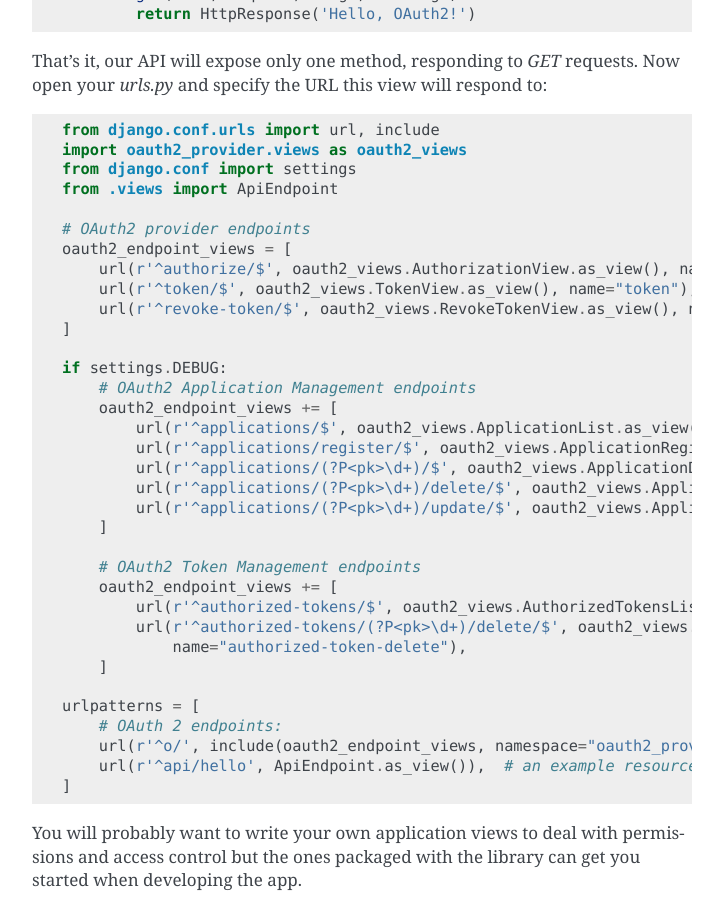
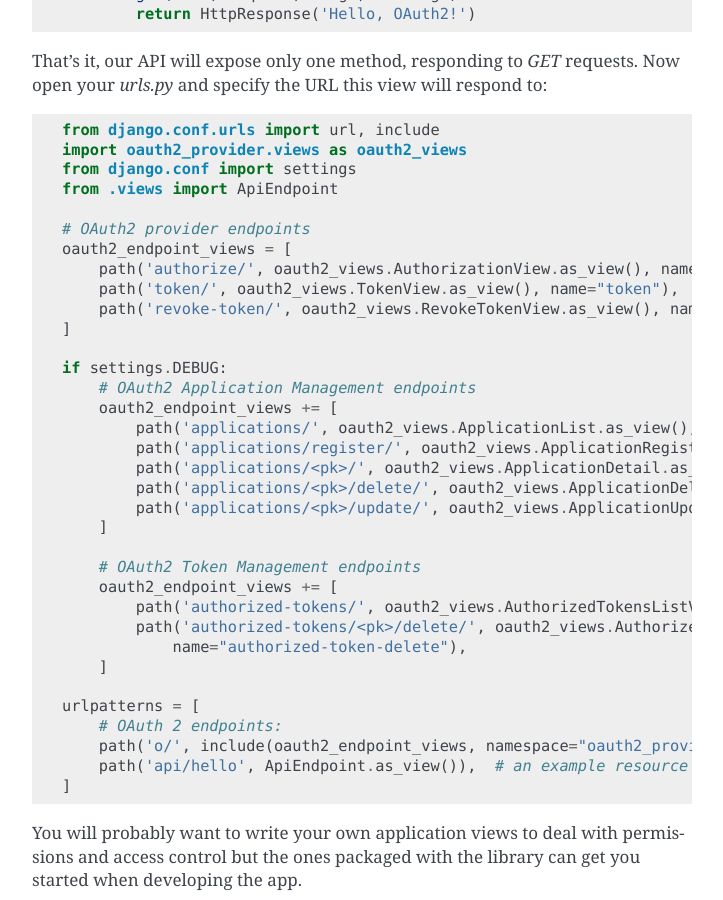
Before and after one commit to codemachine0313/django-oauth-toolkit, a Sphinx documentation site: the page built from docs/tutorial/tutorial_02.rst, in a window 1280 px wide and 900 px high, scrolled down 713 px. Shown: the whole window, without its empty margins (388-1111 px from the left). Built offline with Sphinx 7.4.7, drawn with Linux system fonts in a browser that asks for light colours.

Commit message:
Updated 'url' with 'path' in documentation

```diff
--- a/docs/install.rst
+++ b/docs/install.rst
@@ -21,7 +21,10 @@
 
     urlpatterns = [
         ...
-        url(r'^o/', include('oauth2_provider.urls', namespace='oauth2_provider')),
+        path('o/', include('oauth2_provider.urls', namespace='oauth2_provider')),
+
+        # using re_path
+        re_path(r'^o/', include('oauth2_provider.urls', namespace='oauth2_provider')),
     ]
 
 Sync your database
--- a/docs/tutorial/tutorial_01.rst
+++ b/docs/tutorial/tutorial_01.rst
@@ -34,8 +34,8 @@
 .. code-block:: python
 
     urlpatterns = [
-        url(r"^admin/", admin.site.urls),
-        url(r'^o/', include('oauth2_provider.urls', namespace='oauth2_provider')),
+        path("admin", admin.site.urls),
+        path("o/", include('oauth2_provider.urls', namespace='oauth2_provider')),
         # ...
     ]
 
--- a/docs/tutorial/tutorial_02.rst
+++ b/docs/tutorial/tutorial_02.rst
@@ -41,32 +41,32 @@
 
     # OAuth2 provider endpoints
     oauth2_endpoint_views = [
-        url(r'^authorize/$', oauth2_views.AuthorizationView.as_view(), name="authorize"),
-        url(r'^token/$', oauth2_views.TokenView.as_view(), name="token"),
-        url(r'^revoke-token/$', oauth2_views.RevokeTokenView.as_view(), name="revoke-token"),
+        path('authorize/', oauth2_views.AuthorizationView.as_view(), name="authorize"),
+        path('token/', oauth2_views.TokenView.as_view(), name="token"),
+        path('revoke-token/', oauth2_views.RevokeTokenView.as_view(), name="revoke-token"),
     ]
 
     if settings.DEBUG:
         # OAuth2 Application Management endpoints
         oauth2_endpoint_views += [
-            url(r'^applications/$', oauth2_views.ApplicationList.as_view(), name="list"),
-            url(r'^applications/register/$', oauth2_views.ApplicationRegistration.as_view(), name="register"),
-            url(r'^applications/(?P<pk>\d+)/$', oauth2_views.ApplicationDetail.as_view(), name="detail"),
-            url(r'^applications/(?P<pk>\d+)/delete/$', oauth2_views.ApplicationDelete.as_view(), name="delete"),
-            url(r'^applications/(?P<pk>\d+)/update/$', oauth2_views.ApplicationUpdate.as_view(), name="update"),
+            path('applications/', oauth2_views.ApplicationList.as_view(), name="list"),
+            path('applications/register/', oauth2_views.ApplicationRegistration.as_view(), name="register"),
+            path('applications/<pk>/', oauth2_views.ApplicationDetail.as_view(), name="detail"),
+            path('applications/<pk>/delete/', oauth2_views.ApplicationDelete.as_view(), name="delete"),
+            path('applications/<pk>/update/', oauth2_views.ApplicationUpdate.as_view(), name="update"),
         ]
 
         # OAuth2 Token Management endpoints
         oauth2_endpoint_views += [
-            url(r'^authorized-tokens/$', oauth2_views.AuthorizedTokensListView.as_view(), name="authorized-token-list"),
-            url(r'^authorized-tokens/(?P<pk>\d+)/delete/$', oauth2_views.AuthorizedTokenDeleteView.as_view(),
+            path('authorized-tokens/', oauth2_views.AuthorizedTokensListView.as_view(), name="authorized-token-list"),
+            path('authorized-tokens/<pk>/delete/', oauth2_views.AuthorizedTokenDeleteView.as_view(),
                 name="authorized-token-delete"),
         ]
 
     urlpatterns = [
         # OAuth 2 endpoints:
-        url(r'^o/', include(oauth2_endpoint_views, namespace="oauth2_provider")),
-        url(r'^api/hello', ApiEndpoint.as_view()),  # an example resource endpoint
+        path('o/', include(oauth2_endpoint_views, namespace="oauth2_provider")),
+        path('api/hello', ApiEndpoint.as_view()),  # an example resource endpoint
     ]
 
 You will probably want to write your own application views to deal with permissions and access control but the ones packaged with the library can get you started when developing the app.
--- a/docs/tutorial/tutorial_03.rst
+++ b/docs/tutorial/tutorial_03.rst
@@ -74,7 +74,7 @@
 .. code-block:: python
 
     urlpatterns = [
-        url(r'^secret$', 'my.views.secret_page', name='secret'),
+        path('secret', 'my.views.secret_page', name='secret'),
         '...',
     ]
 
```
